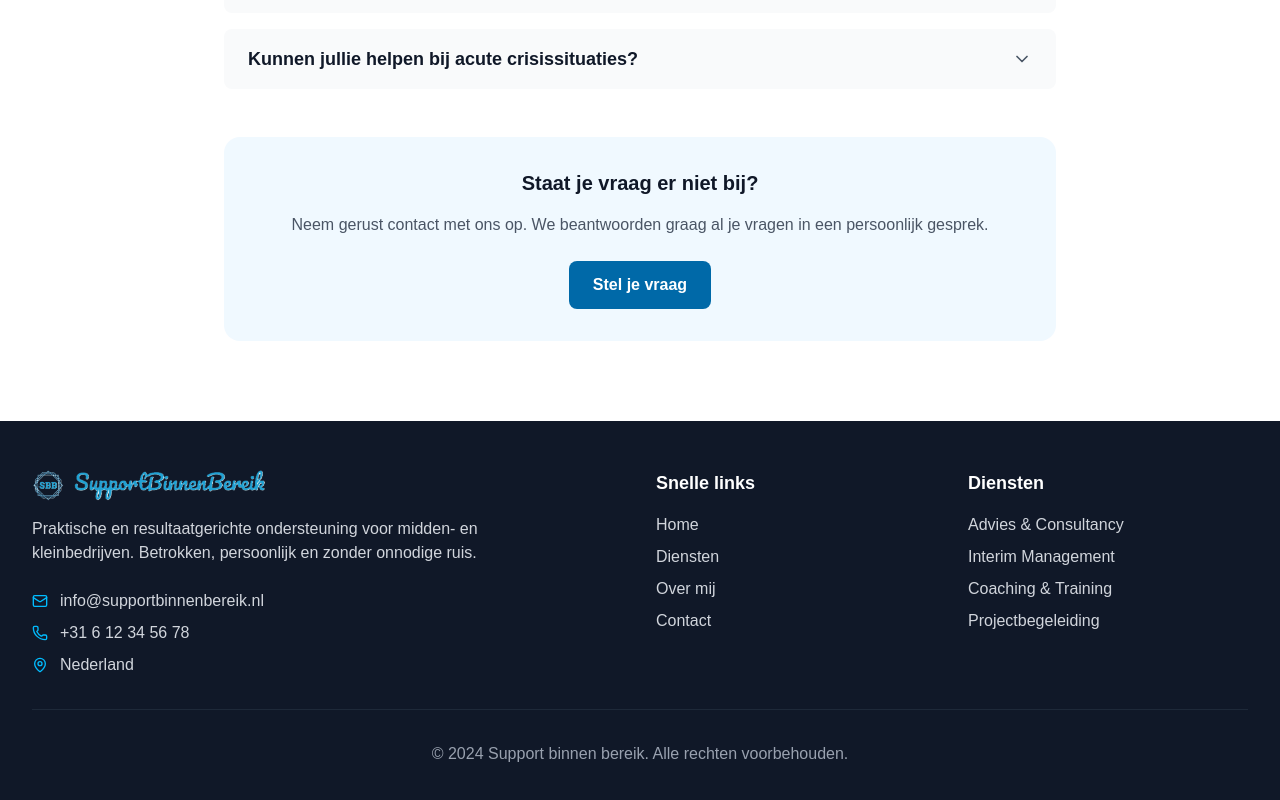
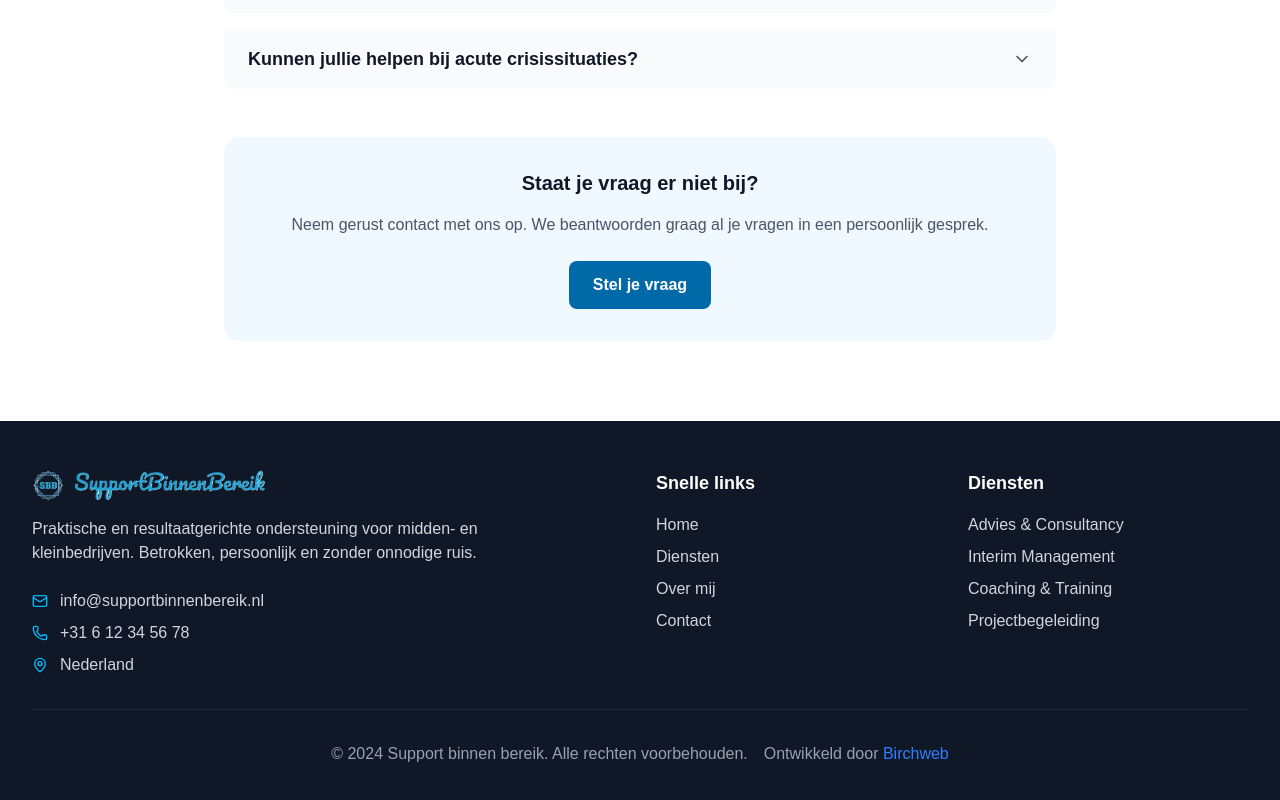
Before and after one commit to Birchweb/SBB, a Next.js app: page / in a window 1280 px wide. Shown: the part 3691-4491 px from the top of the page. Built offline with nearby package versions, Linux system fonts and the light colour scheme.

Commit message:
Link in footer

```diff
--- a/components/Footer.jsx
+++ b/components/Footer.jsx
@@ -86,10 +86,21 @@ const Footer = () => {
         </div>
 
         <div className="border-t border-gray-800 mt-8 pt-8 text-center">
-          <p className="text-gray-400">
-            © 2024 Support binnen bereik. Alle rechten voorbehouden.
-          </p>
-        </div>
+  <p className="text-gray-400">
+    © 2024 Support binnen bereik. Alle rechten voorbehouden.
+    <span className="block mt-2 md:inline md:ml-4">
+      Ontwikkeld door{' '}
+      <a
+        href="https://www.birchweb.nl"
+        target="_blank"
+        rel="noopener noreferrer"
+        className="text-blue-500 hover:underline"
+      >
+        Birchweb
+      </a>
+    </span>
+  </p>
+</div>
       </div>
     </footer>
   );
```
